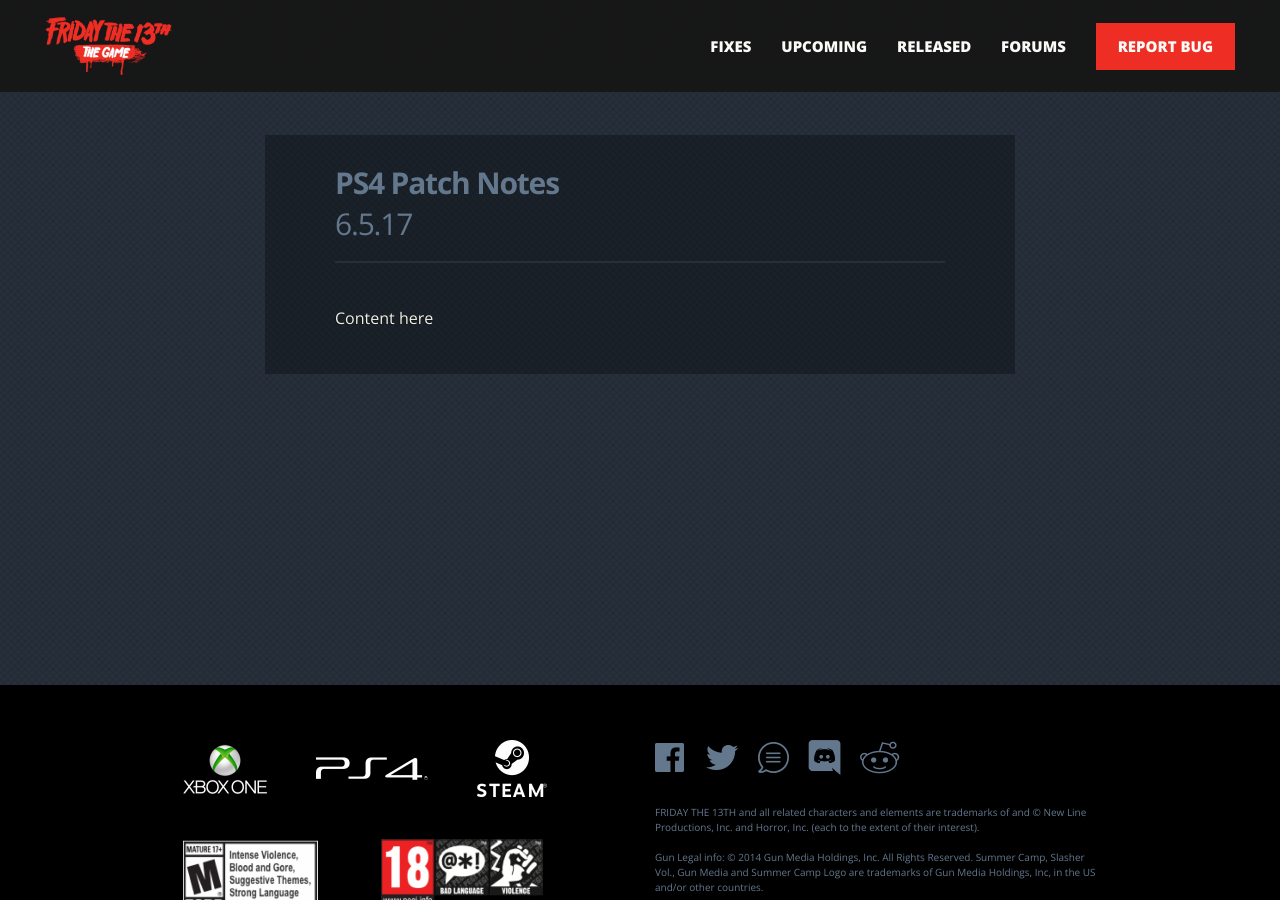
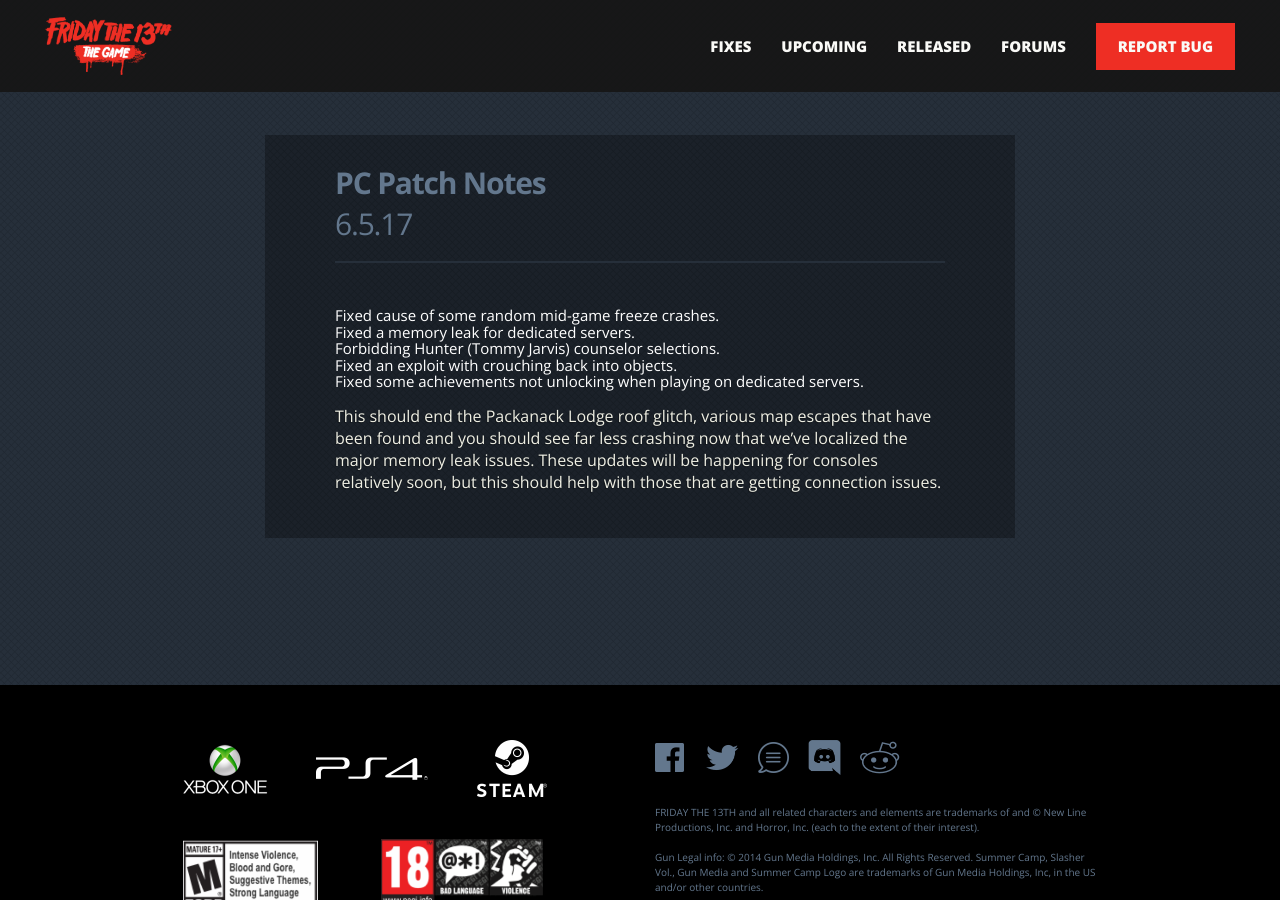
Before and after one commit to bdk6000/friday-13, a Jekyll site: the page built from _released-patches/patch-notes-6-5.markdown, in a window 1280 px wide and 900 px high. Built offline with Jekyll 4.4.1, drawn with Linux system fonts in a browser that asks for light colours.

Commit message:
Updated Patch Notes 6 5

```diff
--- a/_released-patches/patch-notes-6-5.markdown
+++ b/_released-patches/patch-notes-6-5.markdown
@@ -2,8 +2,14 @@
 title: Patch Notes
 date: 2017-06-05 22:15:00 -04:00
 categories:
-- PS4
-release-date: 2017-06-05 22:15:00 -04:00
+- PC
+release-date: 2017-06-28 22:15:00 -04:00
 ---
 
-Content here
+- Fixed cause of some random mid-game freeze crashes.
+- Fixed a memory leak for dedicated servers.
+- Forbidding Hunter (Tommy Jarvis) counselor selections.
+- Fixed an exploit with crouching back into objects.
+- Fixed some achievements not unlocking when playing on dedicated servers.
+
+This should end the Packanack Lodge roof glitch, various map escapes that have been found and you should see far less crashing now that we've localized the major memory leak issues. These updates will be happening for consoles relatively soon, but this should help with those that are getting connection issues.
```
